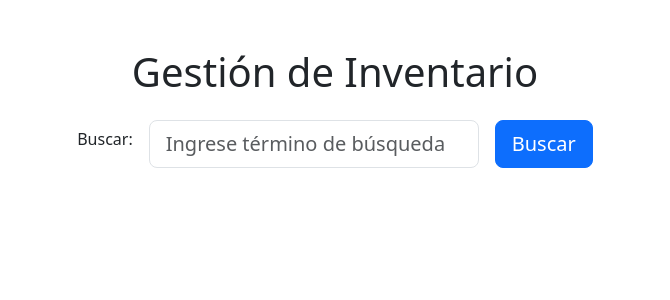
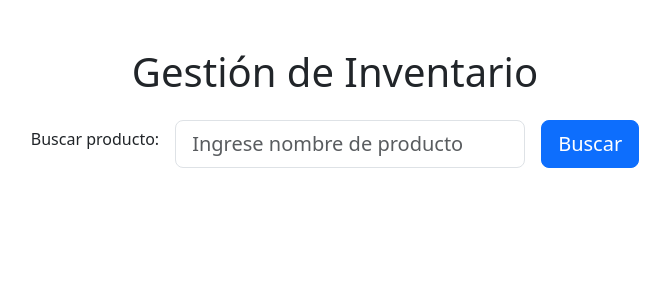
Before and after one commit to salvadorbravo09/ferremax2, a Flask app: page / in a window 1280 px wide. Shown: the top 300 px of the page, without its empty margins (305-975 px from the left). Run offline with Flask 3, Linux system fonts and the light colour scheme.

Commit message:
refactorizacion v2

```diff
--- a/app.py
+++ b/app.py
@@ -48,5 +48,57 @@ def obtener_producto(codigo):
         'sucursales': sucursales
     })
 
+@app.route('/api/buscar_producto', methods=['GET'])
+def buscar_producto():
+    nombre = request.args.get('nombre')
+    if not nombre:
+        return jsonify({'error': 'Debe proporcionar un nombre de producto'}), 400
+
+    productos = Producto.query.filter(Producto.nombre.ilike(f"%{nombre}%")).all()
+    if not productos:
+        return jsonify({'error': 'Producto no encontrado'}), 404
+
+    resultado = []
+    for producto in productos:
+        sucursales = []
+        for ps in producto.productos_sucursal:
+            sucursales.append({
+                'sucursal': ps.sucursal.nombre,
+                'cantidad': ps.cantidad,
+                'precio': ps.precio
+            })
+        resultado.append({
+            'codigo': producto.codigo,
+            'nombre': producto.nombre,
+            'sucursales': sucursales
+        })
+
+    return jsonify(resultado)
+
+@app.route('/api/vender', methods=['POST'])
+def vender_producto():
+    data = request.get_json()
+    producto_codigo = data.get('codigo')
+    sucursal_nombre = data.get('sucursal')
+
+    producto = Producto.query.filter_by(codigo=producto_codigo).first()
+    if not producto:
+        return jsonify({'error': 'Producto no encontrado'}), 404
+
+    sucursal = Sucursal.query.filter_by(nombre=sucursal_nombre).first()
+    if not sucursal:
+        return jsonify({'error': 'Sucursal no encontrada'}), 404
+
+    ps = ProductoSucursal.query.filter_by(producto_id=producto.id, sucursal_id=sucursal.id).first()
+    if not ps:
+        return jsonify({'error': 'Producto no disponible en la sucursal'}), 404
+
+    if ps.cantidad <= 0:
+        return jsonify({'error': 'Sin stock disponible'}), 400
+
+    ps.cantidad -= 1
+    db.session.commit()
+    return jsonify({'mensaje': 'Venta realizada', 'cantidad_restante': ps.cantidad})
+
 if __name__ == '__main__':
     app.run(debug=True)
--- a/templates/index.html
+++ b/templates/index.html
@@ -1,76 +1,67 @@
 <!DOCTYPE html>
 <html lang="es">
+
 <head>
-    <meta charset="UTF-8" />
-    <meta name="viewport" content="width=device-width, initial-scale=1.0" />
-    <!-- Bootstrap -->
-    <link
-      href="https://cdn.jsdelivr.net/npm/bootstrap@5.3.6/dist/css/bootstrap.min.css"
-      rel="stylesheet"
-      integrity="sha384-4Q6Gf2aSP4eDXB8Miphtr37CMZZQ5oXLH2yaXMJ2w8e2ZtHTl7GptT4jmndRuHDT"
-      crossorigin="anonymous"
-    />
+    <meta charset="UTF-8">
     <title>Gestión de Inventario</title>
+    <!-- Bootstrap CSS CDN -->
+    <link href="https://cdn.jsdelivr.net/npm/bootstrap@5.3.0/dist/css/bootstrap.min.css" rel="stylesheet">
+    <style>
+        .input-grande {
+            min-width: 350px;
+        }
+    </style>
 </head>
+
 <body>
     <div class="container mt-5">
         <h1 class="mb-4 text-center">Gestión de Inventario</h1>
-      <form class="row g-3 justify-content-center">
+        <form class="row g-3 justify-content-center" onsubmit="return false;">
             <div class="col-auto">
-          <label for="buscar" class="col-form-label">Buscar:</label>
+                <label for="buscar" class="col-form-label">Buscar producto:</label>
             </div>
             <div class="col-auto">
-          <input
-            type="text"
-            id="buscar"
-            class="form-control form-control-lg input-grande"
-            placeholder="Ingrese término de búsqueda"
-          />
+                <input type="text" id="buscar" class="form-control form-control-lg input-grande"
+                    placeholder="Ingrese nombre de producto">
             </div>
             <div class="col-auto">
-          <button type="button" class="btn btn-primary btn-lg" id="btnBuscar">
-            Buscar
-          </button>
+                <button type="button" class="btn btn-primary btn-lg" id="btnBuscar">Buscar</button>
             </div>
         </form>
-
-      <!-- Aquí se mostrarán los resultados -->
         <div id="resultado" class="mt-4"></div>
     </div>
-
     <script>
-      document
-        .getElementById("btnBuscar")
-        .addEventListener("click", function () {
-          const codigo = document.getElementById("buscar").value.trim();
-          if (!codigo) {
-            document.getElementById("resultado").innerHTML =
-              '<div class="alert alert-warning">Por favor ingrese un código de producto.</div>';
+        document.getElementById('btnBuscar').addEventListener('click', function () {
+            const nombre = document.getElementById('buscar').value.trim();
+            if (!nombre) {
+                document.getElementById('resultado').innerHTML = '<div class="alert alert-warning">Por favor ingrese el nombre de un producto.</div>';
                 return;
             }
-          fetch(`/api/producto/${codigo}`)
-            .then((response) => response.json())
-            .then((data) => {
-              let html = "";
+            fetch(`/api/buscar_producto?nombre=${encodeURIComponent(nombre)}`)
+                .then(response => response.json())
+                .then(data => {
+                    let html = '';
                     if (data.error) {
                         html = `<div class="alert alert-danger">${data.error}</div>`;
                     } else {
-                html = `
-                            <div class="card">
+                        data.forEach(producto => {
+                            html += `
+                            <div class="card mb-3">
                                 <div class="card-body">
-                                    <h5 class="card-title">${data.nombre}</h5>
+                                    <h5 class="card-title">${producto.nombre}</h5>
                                     <p class="card-text">
-                                        <strong>Código:</strong> ${data.codigo}<br>
+                                        <strong>Código:</strong> ${producto.codigo}<br>
                                     </p>
                                     <h6>Sucursales:</h6>
                                     <ul>
                         `;
-                data.sucursales.forEach((suc) => {
+                            producto.sucursales.forEach((suc, idx) => {
                                 html += `
         <li>
             <strong>Sucursal:</strong> ${suc.sucursal} |
-                                    <strong>Cantidad:</strong> ${suc.cantidad} |
+            <strong>Cantidad:</strong> <span id="cantidad-${producto.codigo}-${idx}">${suc.cantidad}</span> |
             <strong>Precio:</strong> $${suc.precio}
+            <button class="btn btn-success btn-sm ms-2" onclick="venderProducto('${producto.codigo}', '${suc.sucursal}', 'cantidad-${producto.codigo}-${idx}')">Venta</button>
         </li>
     `;
                             });
@@ -79,15 +70,37 @@
                                 </div>
                             </div>
                         `;
+                        });
                     }
-              document.getElementById("resultado").innerHTML = html;
+                    document.getElementById('resultado').innerHTML = html;
                 })
-            .catch((error) => {
-              document.getElementById(
-                "resultado"
-              ).innerHTML = `<div class="alert alert-danger">Error al consultar el producto.</div>`;
+                .catch(error => {
+                    document.getElementById('resultado').innerHTML = `<div class="alert alert-danger">Error al consultar el producto.</div>`;
                 });
         });
+
+        function venderProducto(codigo, sucursal, cantidadSpanId) {
+            fetch('/api/vender', {
+                method: 'POST',
+                headers: {
+                    'Content-Type': 'application/json'
+                },
+                body: JSON.stringify({ codigo: codigo, sucursal: sucursal })
+            })
+                .then(response => response.json())
+                .then(data => {
+                    if (data.error) {
+                        alert(data.error);
+                    } else {
+                        // Actualiza la cantidad en pantalla
+                        document.getElementById(cantidadSpanId).textContent = data.cantidad_restante;
+                    }
+                })
+                .catch(error => {
+                    alert('Error al realizar la venta');
+                });
+        }
     </script>
 </body>
+
 </html>
```
Also changed, not shown: init_db.py (+5 -3 lines), instance/inventario.db. Lines whose indentation alone changed are shown as unchanged.
